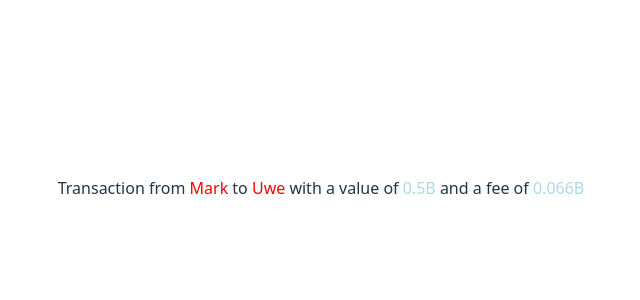
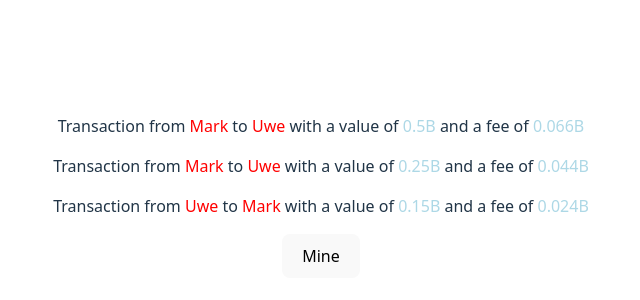
Before and after one commit to DerEwox/info_gfs_bytecoin, a Svelte app: page / in a window 1280 px wide. Shown: the part 212-512 px from the top of the page, without its empty margins (319-959 px from the left). Built offline with nearby package versions, Linux system fonts and the light colour scheme.

Commit message:
Block class hinzugefügt; Tests hinzugefügt; Hashfunktion hinzugefügt

```diff
--- a/package.json
+++ b/package.json
@@ -12,9 +12,14 @@
   "devDependencies": {
     "@sveltejs/vite-plugin-svelte": "^5.0.3",
     "@tsconfig/svelte": "^5.0.4",
+    "@types/node": "^22.13.10",
     "svelte": "^5.20.2",
     "svelte-check": "^4.1.4",
     "typescript": "~5.7.2",
     "vite": "^6.2.0"
+  },
+  "dependencies": {
+    "crypto": "^1.0.1",
+    "crypto-browserify": "^3.12.1"
   }
 }
--- a/src/App.svelte
+++ b/src/App.svelte
@@ -1,8 +1,31 @@
 <script lang="ts">
+  import { Block } from "./lib/block";
   import { Transaction } from "./lib/transaction";
+  import { Mempool } from "./lib/mempool";
+
   let t = new Transaction("Mark", "Uwe", 0.5)
+  let t1 = new Transaction("Mark", "Uwe", 0.25)
+  let t2 = new Transaction("Uwe", "Mark", 0.15)
+
+  const mempool = new Mempool()
+
+  mempool.add(t)
+  mempool.add(t1)
+  mempool.add(t2)
+
+  const newblock = new Block("1", mempool.getbestPaying(3))
+
 </script>
 {@html t.outputHTML()}
+{@html t1.outputHTML()}
+{@html t2.outputHTML()}
+
+<button on:click={() => newblock.mineBlock(4)}>Mine</button>
+
+
+{newblock.hash}
+
+
 <style>
 
 </style>
--- /dev/null
+++ b/src/lib/block.ts
@@ -0,0 +1,35 @@
+import { Transaction } from "./transaction";
+import { hashData } from "./utils";
+
+export class Block {
+  public hash: string = "";
+  public nonce: number = 0;
+  public timestamp: number;
+
+  constructor(
+    public previousHash: string,
+    public transactions: Transaction[]
+  ) {
+    this.timestamp = Date.now();
+  }
+
+  async calculateHash(): Promise<string> {
+    const data = this.previousHash + this.timestamp + JSON.stringify(this.transactions) + this.nonce;
+    return await hashData(data);
+  }
+
+  async mineBlock(difficulty: number): Promise<void> {
+    const startTime = Date.now()
+    while (!this.hash.startsWith("0".repeat(difficulty))) {
+      this.nonce++;
+      this.hash = await this.calculateHash();
+      console.log(`trieded to mine with ${this.hash}`)
+    }
+    const endtime = Date.now() - startTime
+    console.log(`Block mined: ${this.hash}, with nonce ${this.nonce} in  ${endtime/1000}s`);
+  }
+
+  async initialize(): Promise<void> {
+    this.hash = await this.calculateHash();
+  }
+}
--- a/src/lib/mempool.ts
+++ b/src/lib/mempool.ts
@@ -31,6 +31,15 @@ export class Mempool {
 
     getbestPaying(count: number): Transaction[] {
         this.pool.sort((a, b) => b.fee - a.fee);
+        return this.pool.slice(0, count)
+    }
 
+    getbestPayingHTML(count: number): string {
+        this.pool.sort((a, b) => b.fee - a.fee);
+            let hmtlOut = ""
+            for(let i = 0; i < count; i++) {
+                hmtlOut += this.pool[i].outputHTML()
+            }
+            return hmtlOut
     }
 }
--- /dev/null
+++ b/src/lib/utils.ts
@@ -0,0 +1,8 @@
+export async function hashData(data: string) {
+    const encoder = new TextEncoder();
+    const encodedData = encoder.encode(data);
+    const hashBuffer = await crypto.subtle.digest("SHA-256", encodedData);
+    return Array.from(new Uint8Array(hashBuffer))
+      .map((b) => b.toString(16).padStart(2, "0"))
+      .join("");
+  }
```
Also changed, not shown: 1 other file (tests, documents, lock files or other folders).
